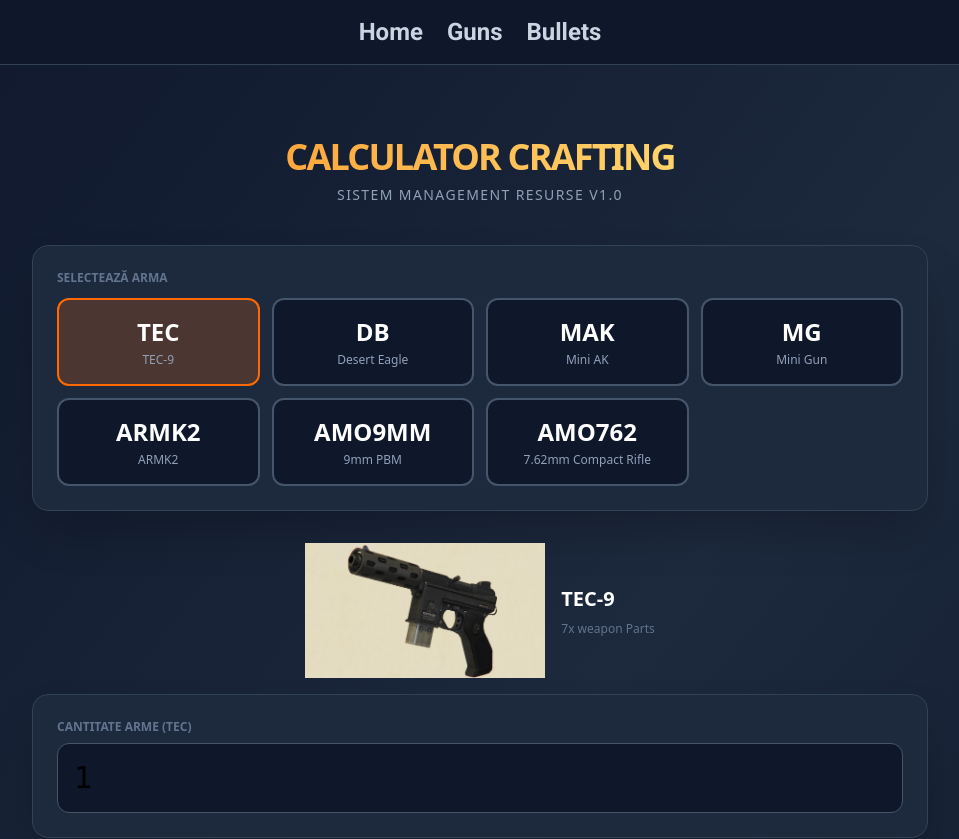
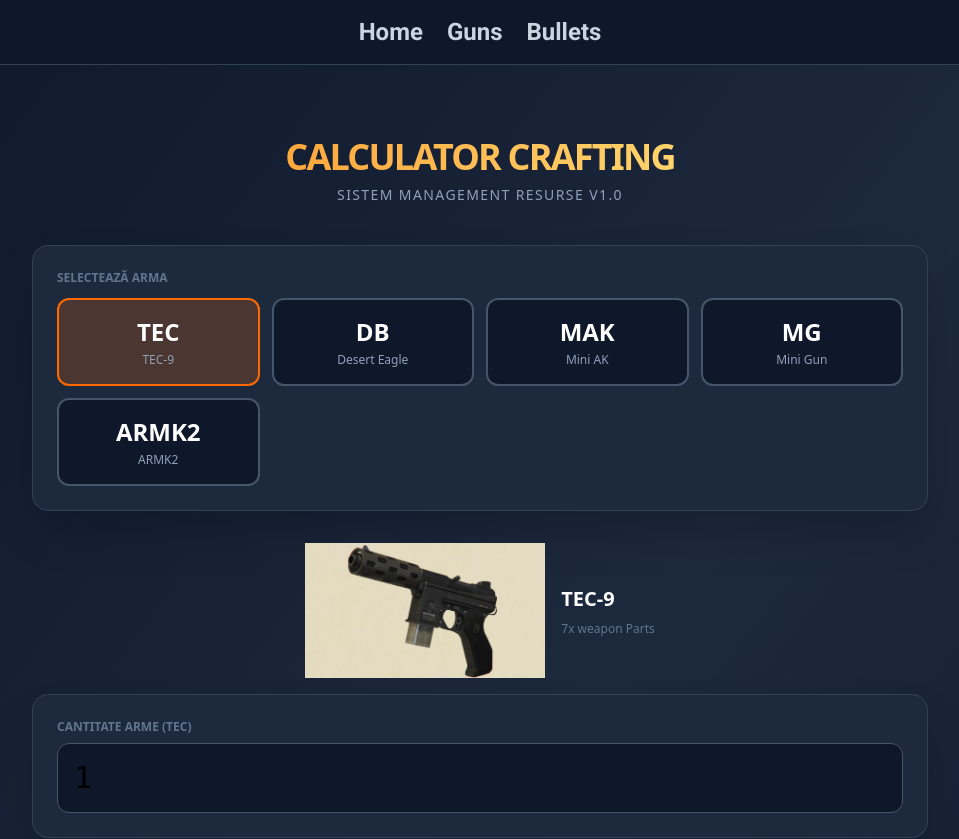
Before and after one commit to AndrewMoisa/CraftCalculator, a React (Vite) app: page /calculator in a window 1280 px wide. Shown: the top 839 px of the page, without its empty margins (160-1119 px from the left). Built offline with nearby package versions, Linux system fonts and the light colour scheme.

Commit message:
fix: filter weapons from ammunition in WeaponSelector
- Filter only items with crafting property for gun calculator
- Prevent ammunition from appearing in weapon selection
- Keep weapons and ammunition separate in their respective pages

```diff
--- a/src/components/WeaponSelector.jsx
+++ b/src/components/WeaponSelector.jsx
@@ -2,7 +2,9 @@ import React from 'react';
 import { getAllWeapons } from '../data/Weapons';
 
 function WeaponSelector({ selectedWeapon, onWeaponChange }) {
-  const weapons = getAllWeapons();
+  const allItems = getAllWeapons();
+  // Filter only weapons (items with crafting property)
+  const weapons = allItems.filter(item => item.crafting);
 
   return (
     <div className="bg-slate-800 border border-slate-700 p-6 rounded-2xl shadow-2xl mb-8">
```
